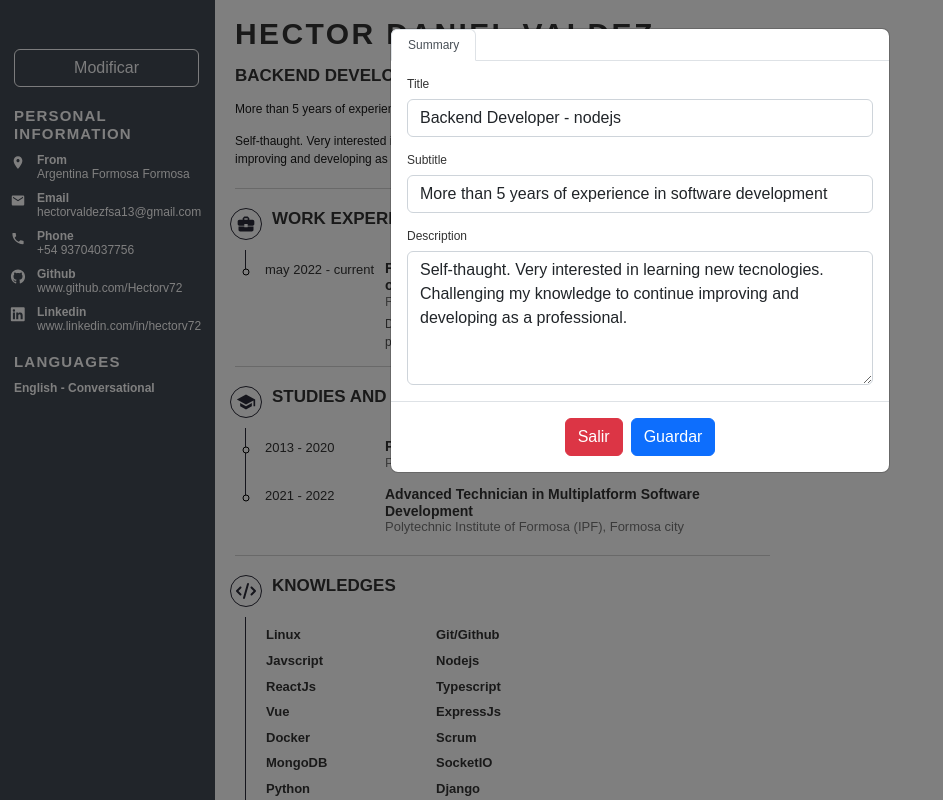
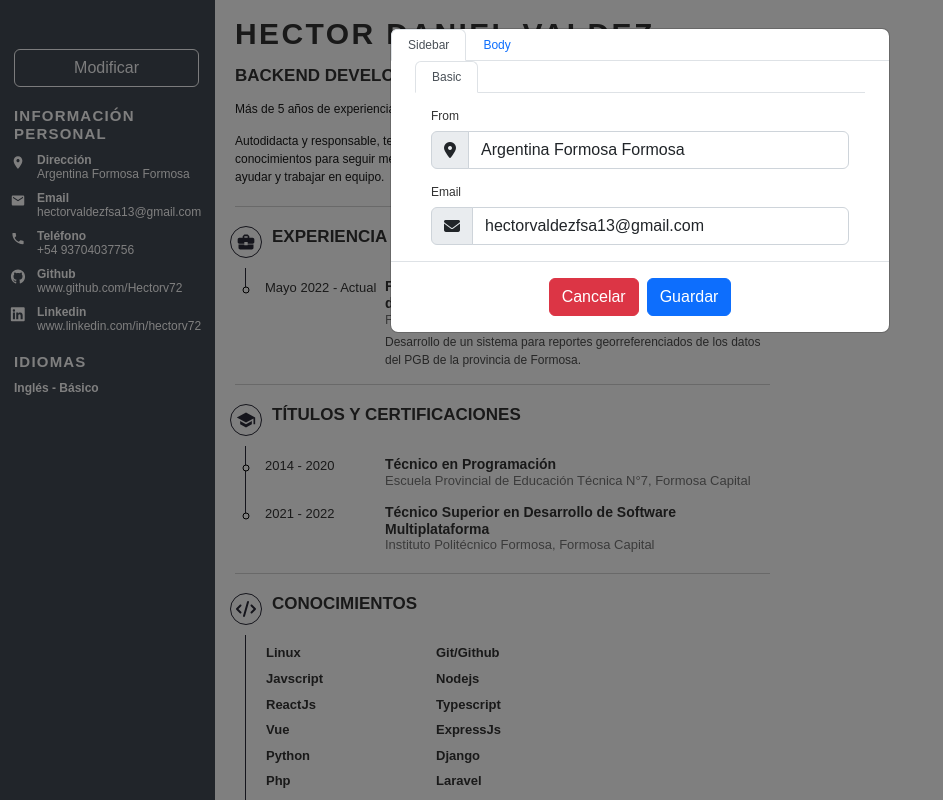
Before and after one commit to Hectorv72/react-cvmaker, a React (Vite) app: page / in a window 1280 px wide. Both pictures are taken after a click on the button "Modificar". Shown: the top 800 px of the page, without its empty margins (0-943 px from the left). Built offline with nearby package versions, Linux system fonts and the light colour scheme; a web font is replaced by a local one.

Commit message:
Cambio de idioma a español

```diff
--- a/index.html
+++ b/index.html
@@ -5,6 +5,9 @@
   <meta charset="UTF-8" />
   <link rel="icon" type="image/svg+xml" href="/vite.svg" />
   <meta name="viewport" content="width=device-width, initial-scale=1.0" />
+  <link rel="stylesheet" href="https://cdnjs.cloudflare.com/ajax/libs/font-awesome/6.2.1/css/all.min.css"
+    integrity="sha512-MV7K8+y+gLIBoVD59lQIYicR65iaqukzvf/nwasF0nqhPay5w/9lJmVM2hMDcnK1OnMGCdVK+iQrJ7lzPJQd1w=="
+    crossorigin="anonymous" referrerpolicy="no-referrer" />
   <link href="https://cdn.jsdelivr.net/npm/bootstrap@5.2.3/dist/css/bootstrap.min.css" rel="stylesheet"
     integrity="sha384-rbsA2VBKQhggwzxH7pPCaAqO46MgnOM80zW1RWuH61DGLwZJEdK2Kadq2F9CUG65" crossorigin="anonymous">
   <title>Vite + React</title>
--- a/src/src/App.jsx
+++ b/src/src/App.jsx
@@ -14,6 +14,11 @@ function App() {
   const [update, setUpdate] = useState(JSON.parse(init))
   const [show, setShow] = useState(false)
 
+  const handleCancelUpdates = () => {
+    const contentStr = JSON.stringify(content)
+    setUpdate(JSON.parse(contentStr))
+  }
+
   const handleSaveUpdates = () => {
     const updateStr = JSON.stringify(update)
     setContent(JSON.parse(updateStr))
@@ -25,6 +30,7 @@ function App() {
     update,
     setUpdate,
     handleSaveUpdates,
+    handleCancelUpdates,
     show,
     setShow
   }
--- a/src/src/components/ContentBody.jsx
+++ b/src/src/components/ContentBody.jsx
@@ -17,9 +17,9 @@ const ContentBody = () => {
         subtitle={body.summary.subtitle}
         description={body.summary.description}
       />
-      <SectionTimeLine icon={WorkIcon} title="work experience" list={body?.works || []} />
-      <SectionTimeLine icon={StudiesIcon} title="studies and certifications" list={body?.certifications || []} />
-      <SectionSkills icon={KnowledgesIcon} title="knowledges" list={body?.knowledges || []} />
+      <SectionTimeLine icon={WorkIcon} title="experiencia laboral" list={body?.works || []} />
+      <SectionTimeLine icon={StudiesIcon} title="títulos y certificaciones" list={body?.certifications || []} />
+      <SectionSkills icon={KnowledgesIcon} title="conocimientos" list={body?.knowledges || []} />
     </section>
   )
 }
--- a/src/src/components/ModalData.jsx
+++ b/src/src/components/ModalData.jsx
@@ -1,10 +1,16 @@
 import React, { useContext } from 'react'
 import { Modal, Tabs, Tab, Button } from 'react-bootstrap'
 import ContentContext from '../context/ContentContext'
-import ModalFormSummary from './ModalFormSummary'
+import TabsBody from '../layouts/TabsBody'
+import TabsSidebar from '../layouts/TabsSidebar'
 
 const ModalData = () => {
-  const { show, setShow, handleSaveUpdates, update } = useContext(ContentContext)
+  const { show, setShow, handleSaveUpdates, handleCancelUpdates } = useContext(ContentContext)
+
+  const handleClickCancel = () => {
+    handleCancelUpdates()
+    setShow(false)
+  }
 
   const handleClickSave = () => {
     handleSaveUpdates()
@@ -13,16 +19,22 @@ const ModalData = () => {
 
   return (
     <Modal show={show} onHide={() => setShow(false)}>
-      {/* <Modal.Header closeButton></Modal.Header> */}
       <Modal.Body className='p-0'>
-        <Tabs defaultActiveKey="summary">
-          <Tab eventKey="summary" title="Summary">
-            <ModalFormSummary />
+        <Tabs defaultActiveKey="sidebar">
+          <Tab eventKey="sidebar" title="Sidebar">
+            <div className='px-4'>
+              <TabsSidebar />
+            </div>
+          </Tab>
+          <Tab eventKey="body" title="Body">
+            <div className='px-4'>
+              <TabsBody />
+            </div>
           </Tab>
         </Tabs>
       </Modal.Body>
       <Modal.Footer className='d-flex justify-content-center'>
-        <Button variant='danger' onClick={() => setShow(false)}>Salir</Button>
+        <Button variant='danger' onClick={handleClickCancel}>Cancelar</Button>
         <Button variant='primary' onClick={handleClickSave}>Guardar</Button>
       </Modal.Footer>
     </Modal>
--- /dev/null
+++ b/src/src/components/ModalFormBasic.jsx
@@ -0,0 +1,27 @@
+import React, { useContext } from 'react'
+import { Col, Form, FormLabel, Row } from 'react-bootstrap'
+import ContentContext from '../context/ContentContext'
+
+const ModalFormBasic = () => {
+  const { update, setUpdate } = useContext(ContentContext)
+  const { body } = update
+
+  const handleOnChange = ({ target }) => {
+    const { name, value } = target
+    const newUpdate = { ...update }
+    newUpdate.body[name] = value
+    setUpdate(newUpdate)
+  }
+  return (
+    <div className='m-3'>
+      <Row className='gap-3'>
+        <Col xs={12}>
+          <FormLabel id='form-name'>Name</FormLabel>
+          <Form.Control value={body?.name || ''} id='form-name' name='name' onChange={handleOnChange} />
+        </Col>
+      </Row>
+    </div>
+  )
+}
+
+export default ModalFormBasic
--- /dev/null
+++ b/src/src/components/ModalFormPersonal.jsx
@@ -0,0 +1,44 @@
+import React, { useContext } from 'react'
+import { Col, Form, FormLabel, InputGroup, Row } from 'react-bootstrap'
+import ContentContext from '../context/ContentContext'
+// import { UbicationIcon } from '../data/SidebarIcons'
+
+const ModalFormPersonal = () => {
+  const { update, setUpdate } = useContext(ContentContext)
+  const { sidebar } = update
+  console.log(sidebar)
+
+  const handleOnChange = ({ target }) => {
+    const { name, value } = target
+    const newUpdate = { ...update }
+    newUpdate.sidebar.personal[name] = value
+    setUpdate(newUpdate)
+  }
+
+  return (
+    <div className='m-3'>
+      <Row className='gap-3'>
+        <Col xs={12}>
+          <FormLabel id='form-personal-from'>From</FormLabel>
+          <InputGroup>
+            <InputGroup.Text>
+              <i className="fa-solid fa-location-dot"></i>
+            </InputGroup.Text>
+            <Form.Control value={sidebar?.personal?.from || ''} id='form-personal-from' name='from' onChange={handleOnChange} />
+          </InputGroup>
+        </Col>
+        <Col xs={12}>
+          <FormLabel id='form-personal-from'>Email</FormLabel>
+          <InputGroup>
+            <InputGroup.Text>
+              <i className="fa-solid fa-envelope"></i>
+            </InputGroup.Text>
+            <Form.Control value={sidebar?.personal?.email || ''} id='form-personal-email' name='email' onChange={handleOnChange} />
+          </InputGroup>
+        </Col>
+      </Row>
+    </div>
+  )
+}
+
+export default ModalFormPersonal
--- a/src/src/components/ModalFormSummary.jsx
+++ b/src/src/components/ModalFormSummary.jsx
@@ -13,7 +13,6 @@ const ModalFormSummary = () => {
     setUpdate(newUpdate)
   }
   return (
-    <div className=''>
     <div className='m-3'>
       <Row className='gap-3'>
         {/* <Col xs={12}>
@@ -34,7 +33,6 @@ const ModalFormSummary = () => {
         </Col>
       </Row>
     </div>
-    </div>
   )
 }
 
--- a/src/src/components/Sidebar.jsx
+++ b/src/src/components/Sidebar.jsx
@@ -16,10 +16,10 @@ const Sidebar = () => {
         <div className='me-3 pt-4 d-print-none'>
           <button className='w-100 btn btn-outline-light' onClick={() => setShow(true)}>Modificar</button>
         </div>
-        <SidebarList title={'personal information'}>
-          {personal?.from && <ItemPersonal icon={UbicationIcon} label={'From'} description={personal.from} />}
+        <SidebarList title={'Información personal'}>
+          {personal?.from && <ItemPersonal icon={UbicationIcon} label={'Dirección'} description={personal.from} />}
           {personal?.email && <ItemPersonal icon={EmailIcon} label={'Email'} description={personal.email} />}
-          {personal?.phone && <ItemPersonal icon={PhoneIcon} label={'Phone'} description={personal.phone} />}
+          {personal?.phone && <ItemPersonal icon={PhoneIcon} label={'Teléfono'} description={personal.phone} />}
           {personal?.github && <ItemPersonal icon={GithubIcon} label={'Github'} description={personal.github} />}
           {personal?.linkedin && <ItemPersonal icon={LinkedinIcon} label={'Linkedin'} description={personal.linkedin} />}
         </SidebarList>
--- a/src/src/data/CvDataInit.jsx
+++ b/src/src/data/CvDataInit.jsx
@@ -8,34 +8,34 @@ export default {
       linkedin: 'www.linkedin.com/in/hectorv72'
     },
     others: [
-      { title: 'Languages', items: ['English - Conversational'] }
+      { title: 'Idiomas', items: ['Inglés - Básico'] }
     ]
   },
   body: {
     name: 'Hector Daniel Valdez',
     summary: {
-      title: 'Backend Developer - nodejs',
-      subtitle: 'More than 5 years of experience in software development',
-      description: 'Self-thaught. Very interested in learning new tecnologies. Challenging my knowledge to continue improving and developing as a professional.'
+      title: 'Backend Developer',
+      subtitle: 'Más de 5 años de experiencia desarrollando software',
+      description: 'Autodidacta y responsable, tengo mucho interés en aprender nuevas tecnologías y desafiar mis conocimientos para seguir mejorando y desarrollándome como profesional.Me gusta socializar, ayudar y trabajar en equipo.'
     },
     works: [
       {
-        date: 'may 2022 - current',
-        title: 'Fullstack Developer - Government House of the Province of Formosa',
-        subtitle: 'Formosa city',
-        content: 'Development of a system for geo-referenced reports of the GGP of the province.'
+        date: 'Mayo 2022 - Actual',
+        title: 'Fullstack Developer - Casa de Gobierno de la Provincia de Formosa',
+        subtitle: 'Formosa Capital',
+        content: 'Desarrollo de un sistema para reportes georreferenciados de los datos del PGB de la provincia de Formosa.'
       }
     ],
     certifications: [
       {
-        date: '2013 - 2020',
-        title: 'Programming Technician',
-        subtitle: 'Provincial School of Technical Education N°7, Formosa city'
+        date: '2014 - 2020',
+        title: 'Técnico en Programación',
+        subtitle: 'Escuela Provincial de Educación Técnica N°7, Formosa Capital'
       },
       {
         date: '2021 - 2022',
-        title: 'Advanced Technician in Multiplatform Software Development',
-        subtitle: 'Polytechnic Institute of Formosa (IPF), Formosa city'
+        title: 'Técnico Superior en Desarrollo de Software Multiplataforma',
+        subtitle: 'Instituto Politécnico Formosa, Formosa Capital'
       }
     ],
     knowledges: [
@@ -47,21 +47,16 @@ export default {
       'Typescript',
       'Vue',
       'ExpressJs',
+      'Python',
+      'Django',
+      'Php',
+      'Laravel',
+      'MongoDB',
+      'SocketIO',
+      'SQL',
+      'Java',
       'Docker',
       'Scrum',
-      'MongoDB',
-      'SocketIO',
-      'Python',
-      'Django',
-      'Tailwind',
-      'Bootstrap',
-      'MaterialUI',
-      'Php',
-      'Laravel',
-      'Mysql',
-      'Postgresql',
-      'Java',
-      'C++'
     ]
   }
 }
--- /dev/null
+++ b/src/src/layouts/TabsBody.jsx
@@ -0,0 +1,20 @@
+import React from 'react'
+import { Tabs, Tab } from 'react-bootstrap'
+import ModalFormBasic from '../components/ModalFormBasic'
+import ModalFormSummary from '../components/ModalFormSummary'
+
+
+const TabsBody = () => {
+  return (
+    <Tabs defaultActiveKey="basic">
+      <Tab eventKey="basic" title="Basic">
+        <ModalFormBasic />
+      </Tab>
+      <Tab eventKey="summary" title="Summary">
+        <ModalFormSummary />
+      </Tab>
+    </Tabs>
+  )
+}
+
+export default TabsBody
--- /dev/null
+++ b/src/src/layouts/TabsSidebar.jsx
@@ -0,0 +1,18 @@
+import React from 'react'
+import { Tabs, Tab } from 'react-bootstrap'
+import ModalFormPersonal from '../components/ModalFormPersonal'
+
+const TabsSidebar = () => {
+  return (
+    <Tabs defaultActiveKey="basic">
+      <Tab eventKey="basic" title="Basic">
+        <ModalFormPersonal />
+      </Tab>
+      {/* <Tab eventKey="summary" title="Summary">
+        <ModalFormSummary />
+      </Tab> */}
+    </Tabs>
+  )
+}
+
+export default TabsSidebar
```
Lines whose indentation alone changed are shown as unchanged.
